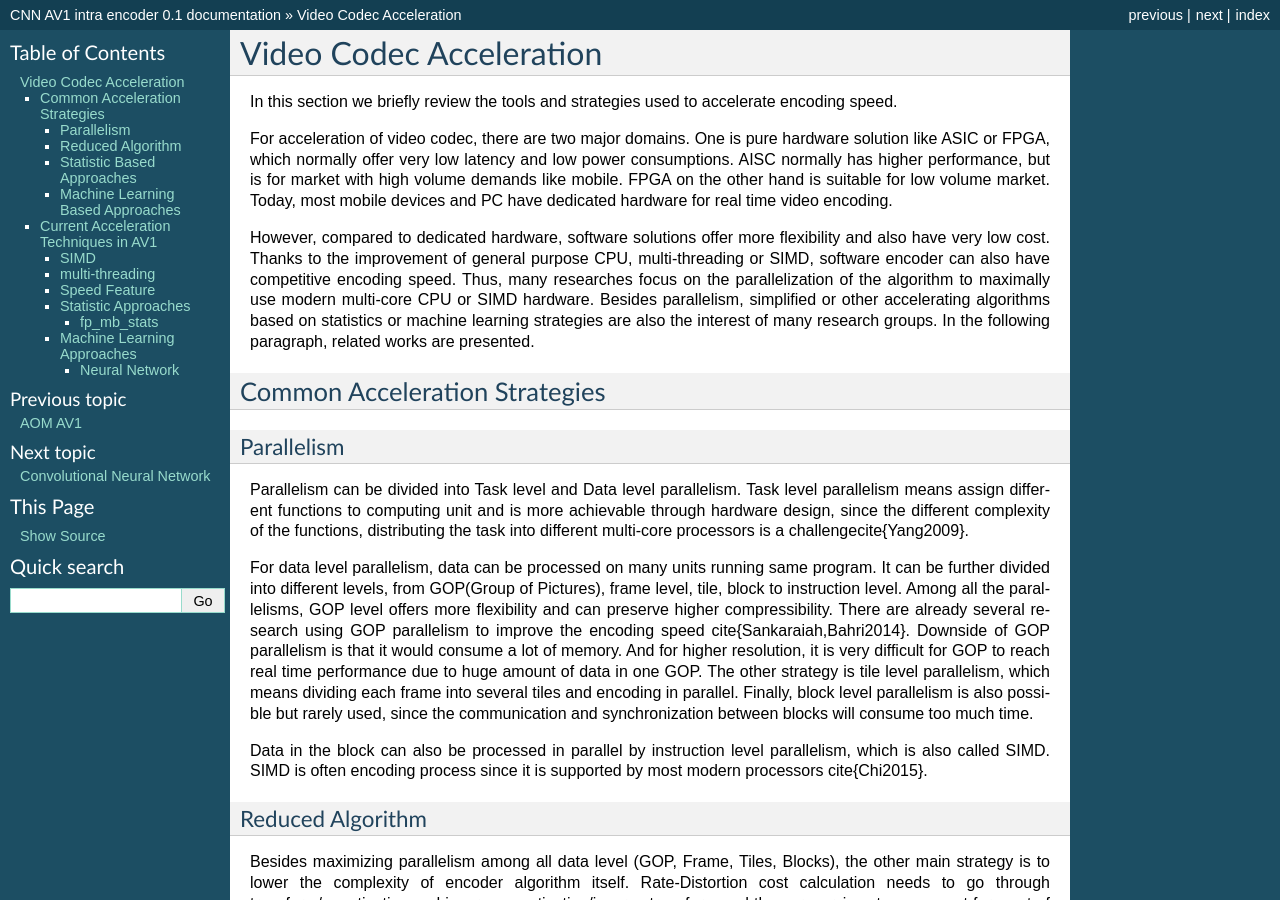
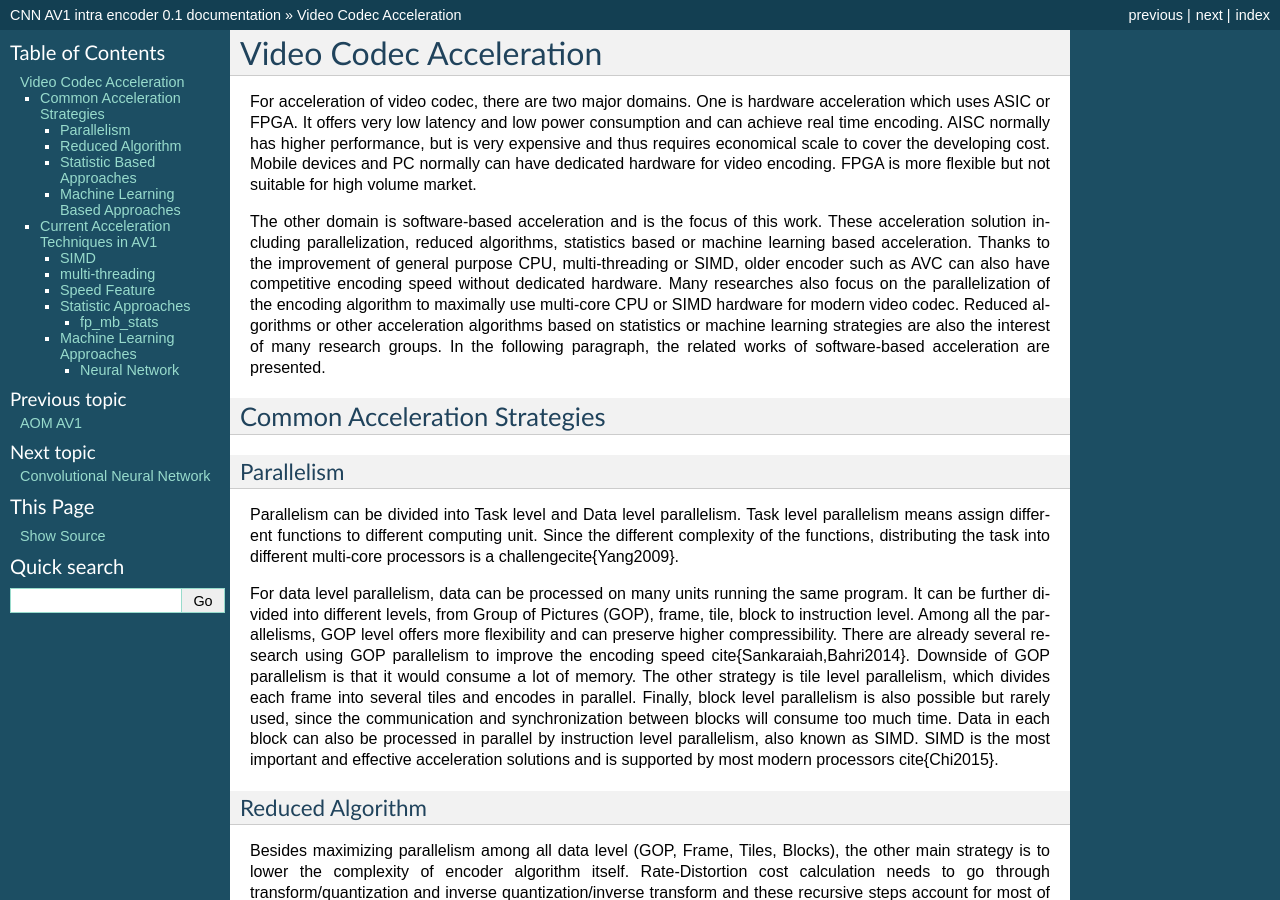
Before and after one commit to epadam/CNN-AV1-intra-encoder, a Sphinx documentation site: the page built from source/acceleration_encoding.rst, in a window 1280 px wide and 900 px high. Built offline with Sphinx 7.4.7, drawn with Linux system fonts in a browser that asks for light colours.

Commit message:
Update acceleration_encoding.rst

```diff
--- a/source/acceleration_encoding.rst
+++ b/source/acceleration_encoding.rst
@@ -1,10 +1,8 @@
 Video Codec Acceleration
 ======================================
-In this section we briefly review the tools and strategies used to accelerate encoding speed.
+For acceleration of video codec, there are two major domains. One is hardware acceleration which uses ASIC or FPGA. It offers very low latency and low power consumption and can achieve real time encoding. AISC normally has higher performance, but is very expensive and thus requires economical scale to cover the developing cost. Mobile devices and PC normally can have dedicated hardware for video encoding. FPGA is more flexible but not suitable for high volume market.
 
-For acceleration of video codec, there are two major domains. One is pure hardware solution like ASIC or FPGA, which normally offer very low latency and low power consumptions. AISC normally has higher performance, but is for market with high volume demands like mobile. FPGA on the other hand is suitable for low volume market. Today, most mobile devices and PC have dedicated hardware for real time video encoding.
-
-However, compared to dedicated hardware, software solutions offer more flexibility and also have very low cost. Thanks to the improvement of general purpose CPU, multi-threading or SIMD, software encoder can also have competitive encoding speed. Thus, many researches focus on the parallelization of the algorithm to maximally use modern multi-core CPU or SIMD hardware. Besides parallelism, simplified or other accelerating algorithms based on statistics or machine learning strategies are also the interest of many research groups. In the following paragraph, related works are presented.
+The other domain is software-based acceleration and is the focus of this work. These acceleration solution including parallelization, reduced algorithms, statistics based or machine learning based acceleration. Thanks to the improvement of general purpose CPU, multi-threading or SIMD, older encoder such as AVC can also have competitive encoding speed without dedicated hardware. Many researches also focus on the parallelization of the encoding algorithm to maximally use multi-core CPU or SIMD hardware for modern video codec. Reduced algorithms or other acceleration algorithms based on statistics or machine learning strategies are also the interest of many research groups. In the following paragraph, the related works of software-based acceleration are presented.
 
 
 =======================================
@@ -15,11 +13,10 @@ Common Acceleration Strategies
 Parallelism
 -------------
 
-Parallelism can be divided into Task level and Data level parallelism. Task level parallelism means assign different functions to computing unit and is more achievable through hardware design, since the different complexity of the functions, distributing the task into different multi-core processors is a challenge\cite{Yang2009}.
+Parallelism can be divided into Task level and Data level parallelism. Task level parallelism means assign different functions to different computing unit. Since the different complexity of the functions, distributing the task into different multi-core processors is a challenge\cite{Yang2009}.
 
-For data level parallelism, data can be processed on many units running same program. It can be further divided into different levels, from GOP(Group of Pictures), frame level, tile, block to instruction level. Among all the parallelisms, GOP level offers more flexibility and can preserve higher compressibility. There are already several research using GOP parallelism to improve the encoding speed \cite{Sankaraiah,Bahri2014}. Downside of GOP parallelism is that it would consume a lot of memory. And for higher resolution, it is very difficult for GOP to reach real time performance due to huge amount of data in one GOP. The other strategy is tile level parallelism, which means dividing each frame into several tiles and encoding in parallel. Finally, block level parallelism is also possible but rarely used, since the communication and synchronization between blocks will consume too much time.
+For data level parallelism, data can be processed on many units running the same program. It can be further divided into different levels, from Group of Pictures (GOP), frame, tile, block to instruction level. Among all the parallelisms, GOP level offers more flexibility and can preserve higher compressibility. There are already several research using GOP parallelism to improve the encoding speed \cite{Sankaraiah,Bahri2014}. Downside of GOP parallelism is that it would consume a lot of memory. The other strategy is tile level parallelism, which divides each frame into several tiles and encodes in parallel. Finally, block level parallelism is also possible but rarely used, since the communication and synchronization between blocks will consume too much time. Data in each block can also be processed in parallel by instruction level parallelism, also known as SIMD. SIMD is the most important and effective acceleration solutions and is supported by most modern processors \cite{Chi2015}.
 
-Data in the block can also be processed in parallel by instruction level parallelism, which is also called SIMD. SIMD is often encoding process since it is supported by most modern processors \cite{Chi2015}.
 
 --------------------------
 Reduced Algorithm
```
